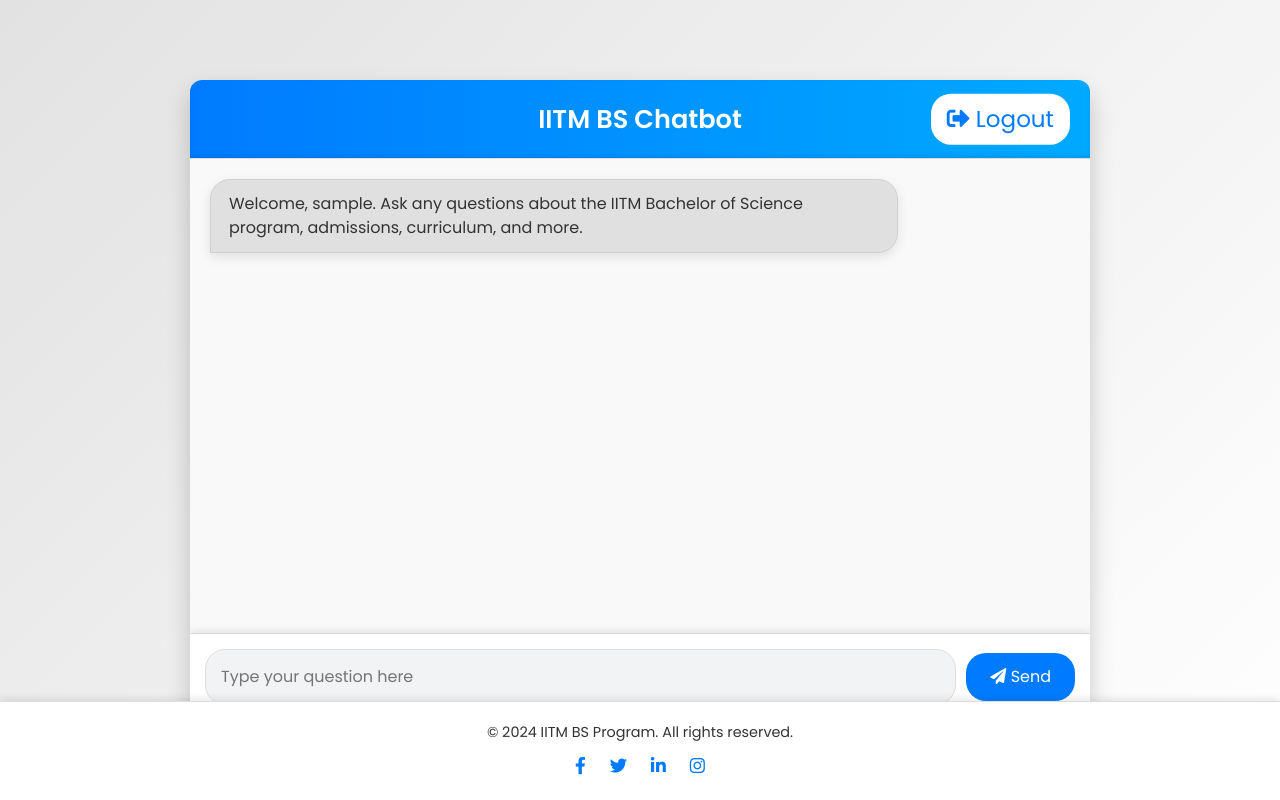
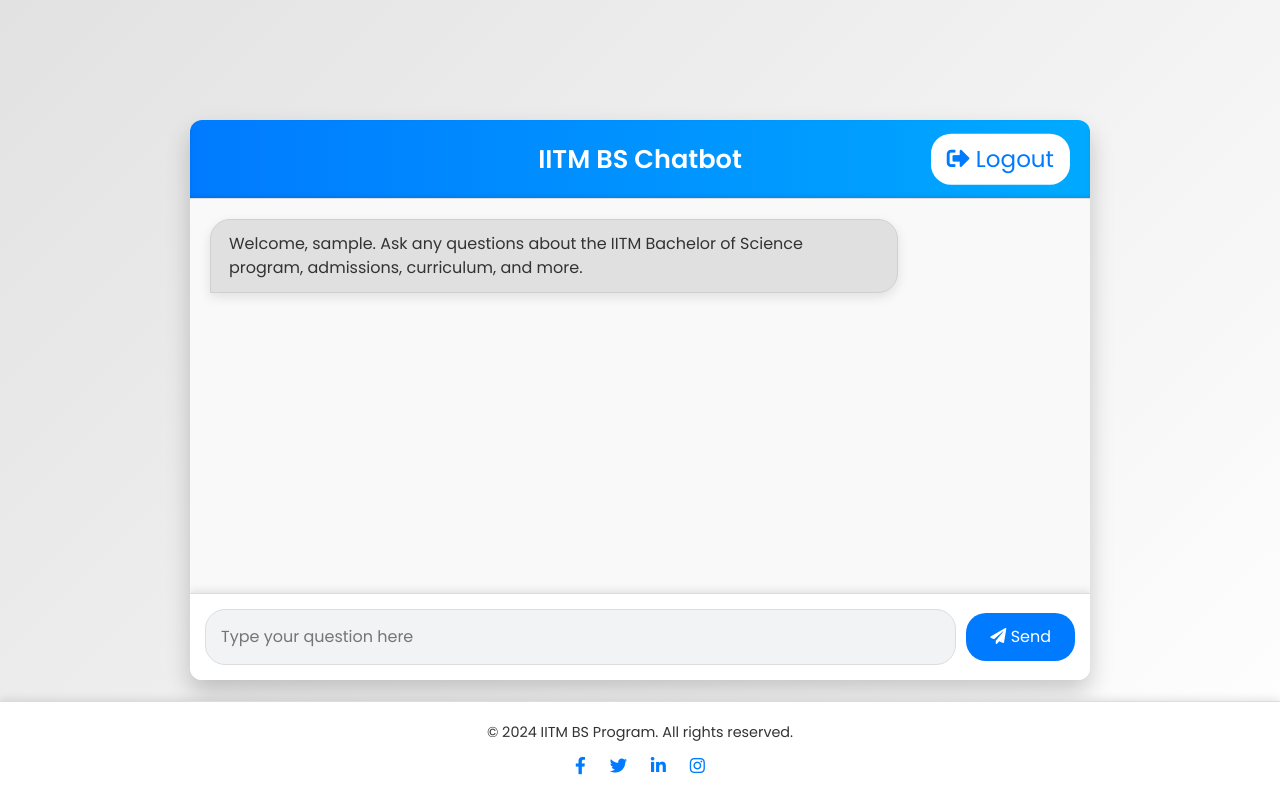
Before and after one commit to Aakashdeep-Srivastava/iitm-rag-chatbot, a Flask app: page / in a window 1280 px wide. Run offline with Flask 3, Linux system fonts and the light colour scheme; the visitor is signed in with stand-in values (Sample User, id 1); some libraries are stand-ins or nearby versions.

Commit message:
Update chatbot

```diff
--- a/Chatbot/templates/index.html
+++ b/Chatbot/templates/index.html
@@ -25,7 +25,7 @@
             box-shadow: 0 12px 24px rgba(0, 0, 0, 0.2);
             width: 100%;
             max-width: 900px;
-            height: 80%;
+            height: 70%;
             display: flex;
             flex-direction: column;
             overflow: hidden;
```
Also changed, not shown: Chatbot/instance/test.db, 4 other files.
